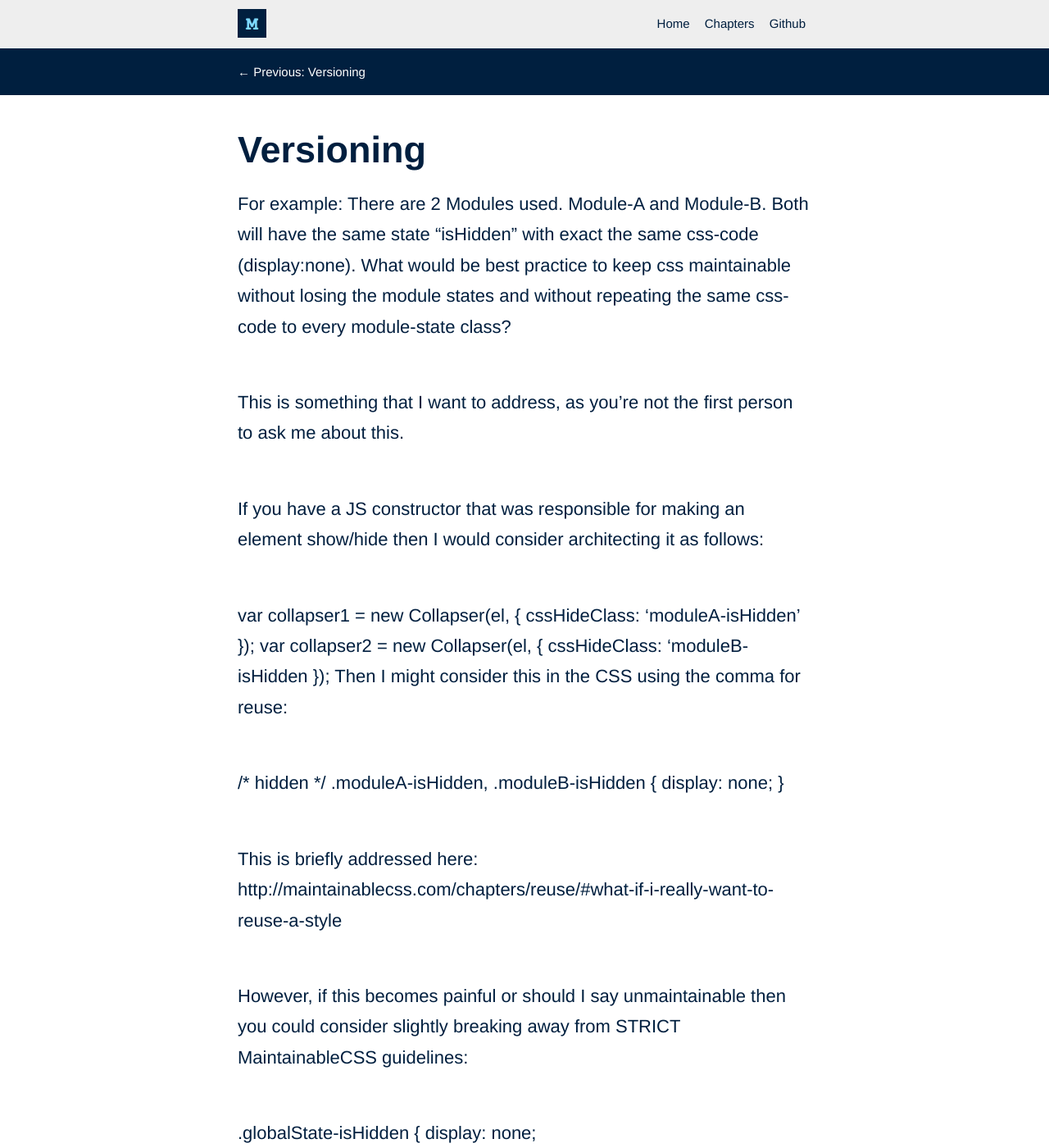
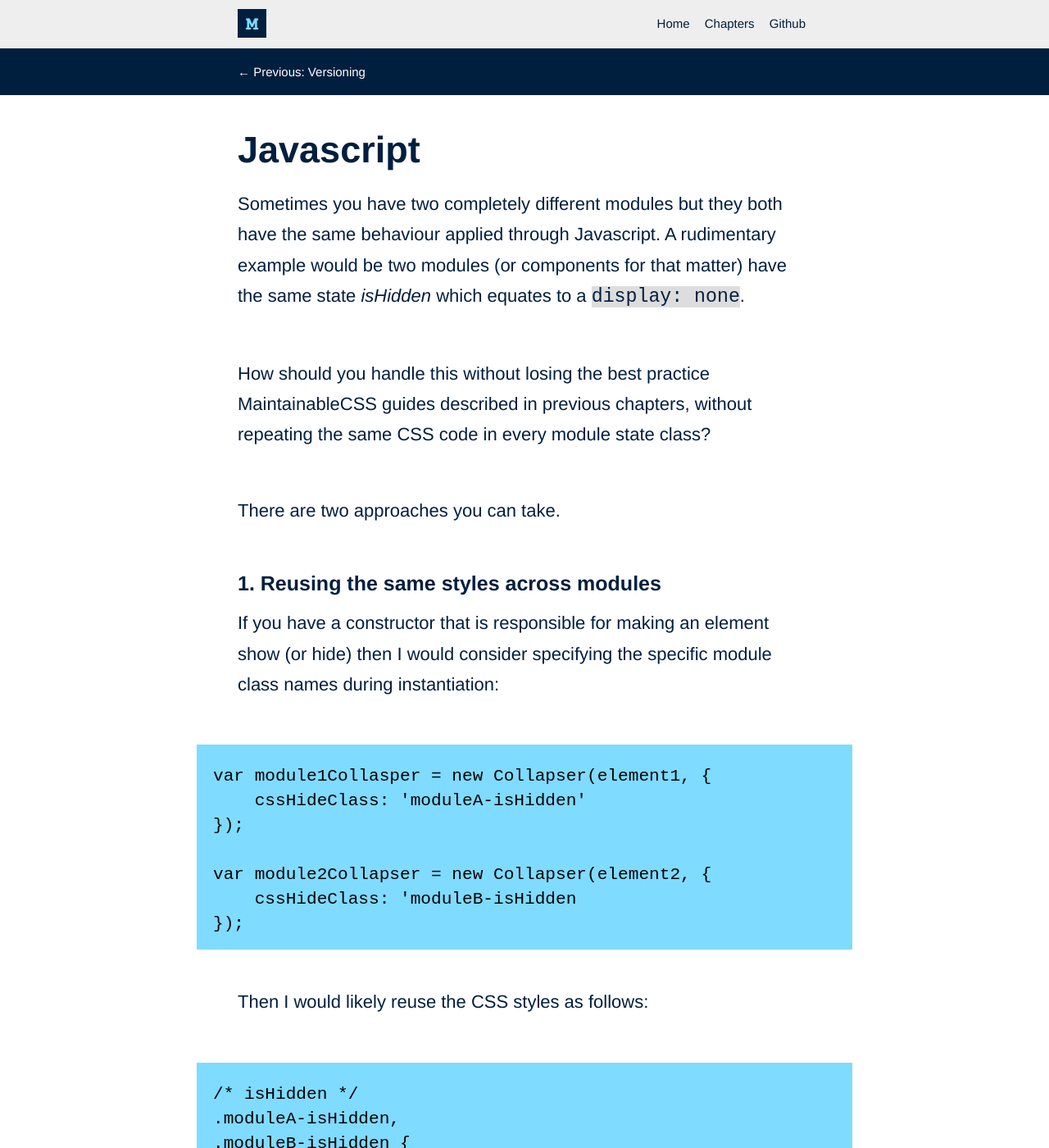
Before and after one commit to adamsilver/maintainablecss.com-jekyll, a Jekyll site: the page built from _chapters/10-javascript.md, in a window 1280 px wide and 1400 px high. Shown: the whole window at 82% size. Built offline with Jekyll 4.4.1, drawn with Linux system fonts in a browser that asks for light colours; some of the changed text lies outside the part shown.

Commit message:
javascript so far

```diff
--- a/_chapters/10-javascript.md
+++ b/_chapters/10-javascript.md
@@ -1,43 +1,54 @@
 ---
 layout: chapter
-title: Versioning
+title: Javascript
 section: Extras
 permalink: /chapters/javascript/
 description: What does MaintainableCSS suggest when it comes to Javascript? Find out in this chapter.
 ---
 
-For example: There are 2 Modules used. Module-A and Module-B. Both will have the same state "isHidden" with exact the same css-code (display:none).
-What would be best practice to keep css maintainable without losing the module states and without repeating the same css-code to every module-state class?
+Sometimes you have two completely different modules but they both have the same behaviour applied through Javascript. A rudimentary example would be two modules (or components for that matter) have the same state *isHidden* which equates to a `display: none`.
 
-This is something that I want to address, as you're not the first person to ask me about this.
+How should you handle this without losing the best practice MaintainableCSS guides described in previous chapters, without repeating the same CSS code in every module state class?
 
-If you have a JS constructor that was responsible for making an element show/hide then I would consider architecting it as follows:
+There are two approaches you can take.
 
-var collapser1 = new Collapser(el, { cssHideClass: 'moduleA-isHidden' });
-var collapser2 = new Collapser(el, { cssHideClass: 'moduleB-isHidden });
-Then I might consider this in the CSS using the comma for reuse:
+## 1. Reusing the same styles across modules
 
-/* hidden */
-.moduleA-isHidden,
-.moduleB-isHidden {
-display: none;
-}
+If you have a constructor that is responsible for making an element show (or hide) then I would consider specifying the specific module class names during instantiation:
 
-This is briefly addressed here: http://maintainablecss.com/chapters/reuse/#what-if-i-really-want-to-reuse-a-style
+	var module1Collasper = new Collapser(element1, {
+	    cssHideClass: 'moduleA-isHidden'
+	});
 
-However, if this becomes painful or should I say unmaintainable then you could consider slightly breaking away from STRICT MaintainableCSS guidelines:
+	var module2Collapser = new Collapser(element2, {
+	    cssHideClass: 'moduleB-isHidden
+	});
 
-.globalState-isHidden {
-     display: none;
- }
-Then not requiring the option for each "collapser" because you can hard code it within the collapser object:
+Then I would likely reuse the CSS styles as follows:
 
-var collapser1 = new Collapser(el1);
-var collapser2 = new Collapser(el2);
-Whilst this latter one, might at first appear to be more maintainable, and less code, you have to be careful with it. The trade off is that if something is collapseable due to that class but also has other visual difference based on that state, then it's likely that you won't want the exact same visual look for all the modules that rely on "isHidden". Does that make sense?
+	/* isHidden */
+	.moduleA-isHidden,
+	.moduleB-isHidden {
+		display: none;
+	}
 
-I need to formalise the approach to this a bit more and it's high up on my list.
+However, if you find this approach causes maintainability issues for whatever reason then you could try an alternative approach.
 
-HTH for now.
+## 2. Add a global state class
 
-Update: it's also worth noting that this is a bit of a rare case, that might make more sense as a utility class. But as soon as ModuleA or ModuleB has different "isHidden" behaviour I wouldn't attempt to reuse it, and I would tie the functionality to the module in question as per the first approach above.
+If you find the first approach causes maintainability issues then it might be better to define a global state class for reuse across different modules:
+
+	.globalState-isHidden {
+	    display: none;
+	}
+
+In this scenario, you no longer need to comma delimit each module state, and you no longer need to specify the module state class during instantiation:
+
+	var module1Collasper = new Collapser(element1);
+	var module2Collasper = new Collapser(element2);
+
+Whilst this approach might *seem* to be more maintainable due to less code to update, it does require thought and care which in turn can be problematic in terms of maintainability.
+
+For example it might be that there are other visual differences specific to each module that hang off the *isHidden* state class. If there are any differences at all, I would factor it out in order to make the code easy to reason about, and to update without causing unexpected regression.
+
+<!-- display: flex vs display: block -->
```
